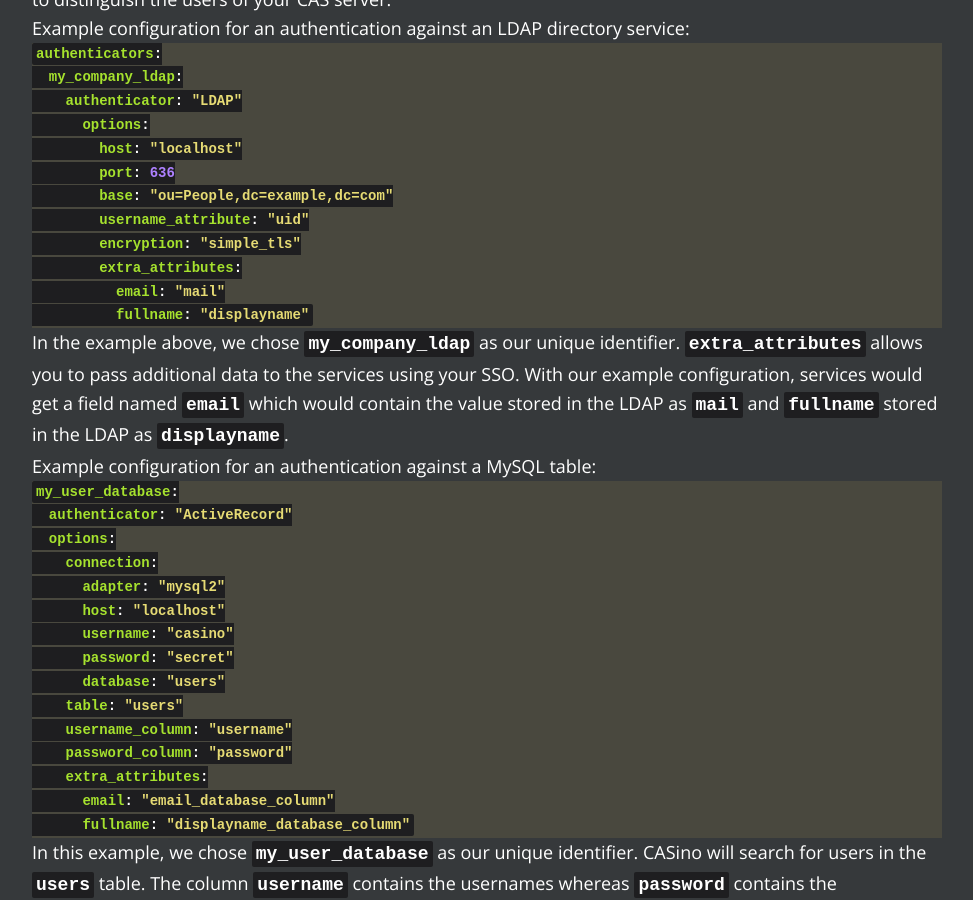
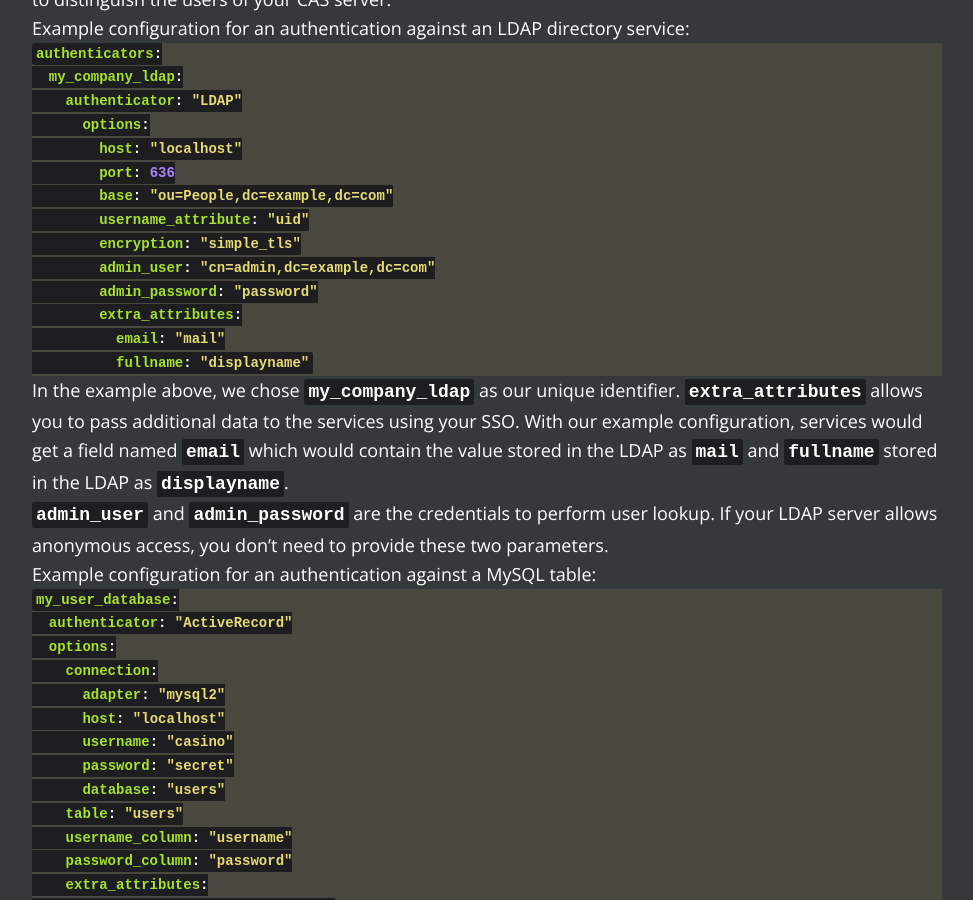
Before and after one commit to rbCAS/rbcas.github.com, a Jekyll site: the page built from docs/configuration/index.md, in a window 1280 px wide and 900 px high, scrolled down 943 px. Shown: the whole window, without its empty margins (153-1126 px from the left). Built offline with Jekyll 4.4.1, drawn with Linux system fonts in a browser that asks for light colours.

Commit message:
Document non-anonymous LDAP user lookup

```diff
--- a/docs/configuration/index.md
+++ b/docs/configuration/index.md
@@ -41,12 +41,16 @@ authenticators:
         base: "ou=People,dc=example,dc=com"
         username_attribute: "uid"
         encryption: "simple_tls"
+        admin_user: "cn=admin,dc=example,dc=com"
+        admin_password: "password"
         extra_attributes:
           email: "mail"
           fullname: "displayname"
 {% endhighlight %}
 
 In the example above, we chose `my_company_ldap` as our unique identifier. `extra_attributes` allows you to pass additional data to the services using your SSO. With our example configuration, services would get a field named `email` which would contain the value stored in the LDAP as `mail` and `fullname` stored in the LDAP as `displayname`.
+
+`admin_user` and `admin_password` are the credentials to perform user lookup. If your LDAP server allows anonymous access, you don't need to provide these two parameters.
 
 Example configuration for an authentication against a MySQL table:
 {% highlight yaml %}
```
